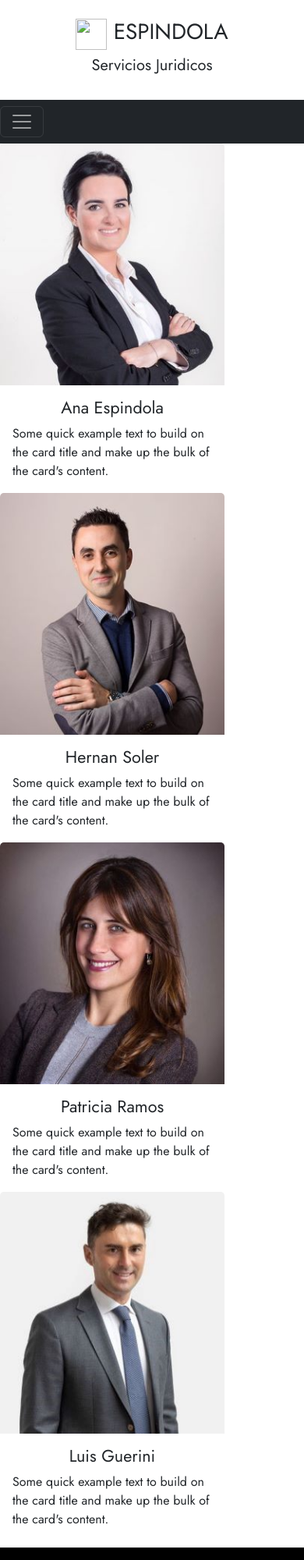
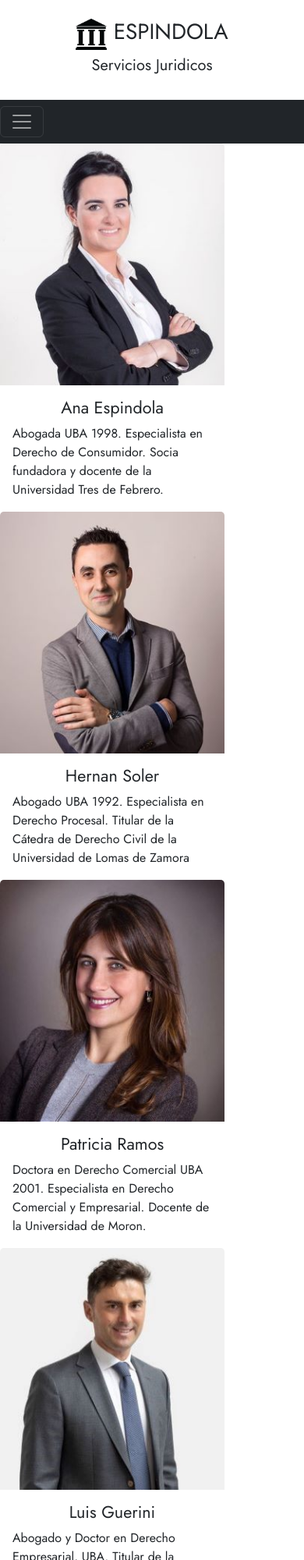
Before and after one commit to AElisa89/EspindolaServJuridicos-SegundaEntrega, a plain HTML site: page pages/Profesionales.html in a window 390 px wide. Shown: the top 2000 px of the page at 78% size. Drawn offline with nearby package versions, Linux system fonts and the light colour scheme.

```diff
--- a/pages/Profesionales.html
+++ b/pages/Profesionales.html
@@ -19,7 +19,7 @@
     <section class="row">
         <section class="col col-sm-12 my-4">
             <header class="header text-center">
-                <h1 class="titulo"> <img src="./images/icons/logo.jpg" width="40px" height="40px"> ESPINDOLA </h1>
+                <h1 class="titulo"> <img src="../images/icono.jpg" width="40px" height="40px"> ESPINDOLA </h1>
                 <h5>Servicios Juridicos</h5>
             </header>
         </section>
@@ -63,7 +63,7 @@
             <img src="../images/socios/anaEspindola.jpg" class="card-img-top" alt="foto de Ana Espindola">
             <div class="card-body">
                 <h4 class="text-center">Ana Espindola</h4>
-              <p class="card-text">Some quick example text to build on the card title and make up the bulk of the card's content.</p>
+              <p class="card-text">Abogada UBA 1998. Especialista en Derecho de Consumidor. Socia fundadora y docente de la Universidad Tres de Febrero.</p>
             </div>
           </div>
     </section>
@@ -74,7 +74,7 @@
             <img src="../images/socios/hernanSoler.jpg" class="card-img-top" alt="foto de Hernan Soler">
             <div class="card-body">
                 <h4 class="text-center" >Hernan Soler</h4>
-              <p class="card-text">Some quick example text to build on the card title and make up the bulk of the card's content.</p>
+              <p class="card-text">Abogado UBA 1992. Especialista en Derecho Procesal. Titular de la Cátedra de Derecho Civil de la Universidad de Lomas de Zamora</p>
             </div>
           </div>
     </section>
@@ -85,7 +85,7 @@
             <img src="../images/socios/patriciaRamos.jpg" class="card-img-top" alt="foto de Patricia Ramos">
             <div class="card-body">
                 <h4 class="text-center">Patricia Ramos</h4>
-              <p class="card-text">Some quick example text to build on the card title and make up the bulk of the card's content.</p>
+              <p class="card-text">Doctora en Derecho Comercial UBA 2001. Especialista en Derecho Comercial y Empresarial. Docente de la Universidad de Moron.</p>
             </div>
           </div>
     </section>
@@ -96,7 +96,7 @@
             <img src="../images/socios/luisMGuerini.jpg" class="card-img-top" alt="foto de Luis Guerini">
             <div class="card-body">
                 <h4 class="text-center">Luis Guerini</h4>
-              <p class="card-text">Some quick example text to build on the card title and make up the bulk of the card's content.</p>
+              <p class="card-text">Abogado y Doctor en Derecho Empresarial, UBA. Titular de la cátedra de Derecho Internacional Público de la Universidad de Buenos Aires. </p>
             </div>
           </div>
     </section>
```
Also changed, not shown: index.html (+2 -1 lines), pages/areas.html (+1 -1 lines), pages/contacto.html (+8 -5 lines), pages/quienesSomos.html (+16 -1 lines), images/logo.png (added).
